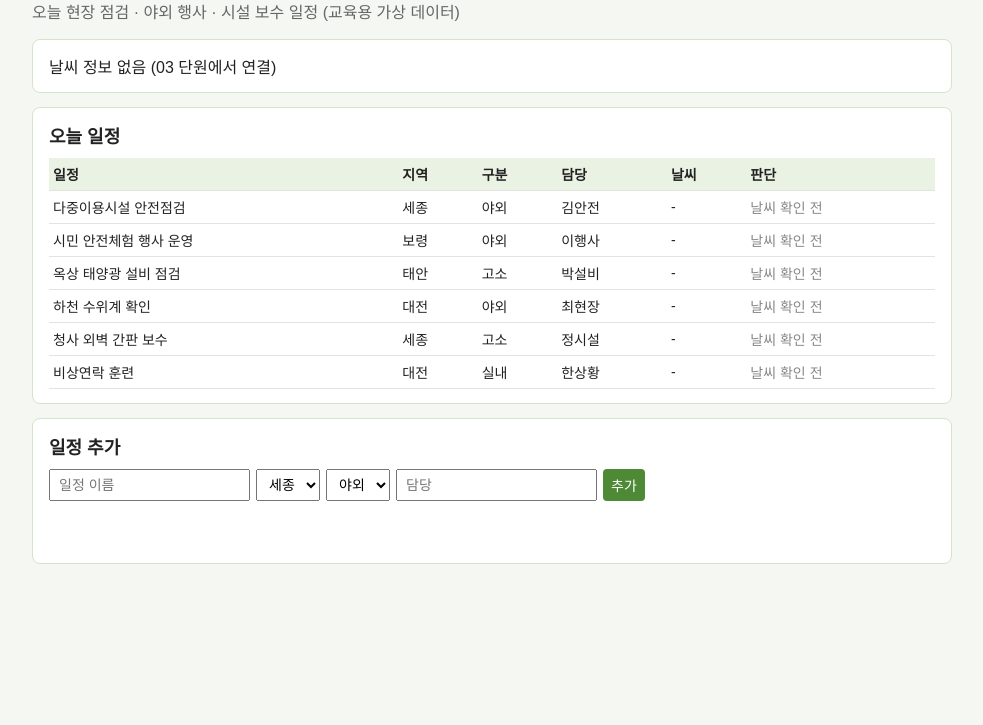
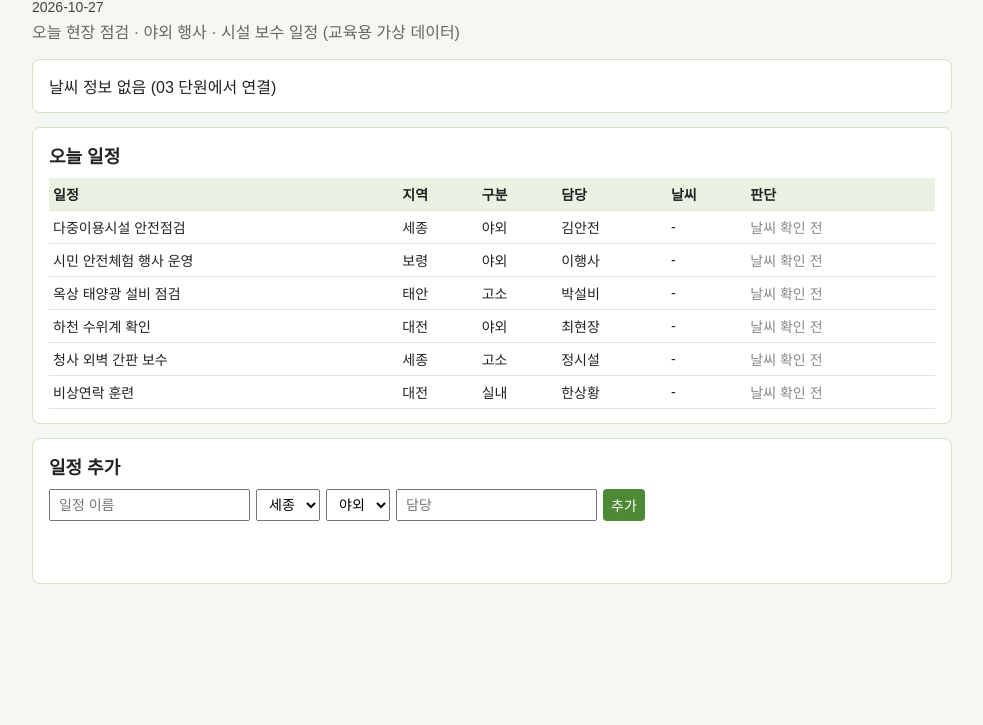
Before and after one commit to dramaq2093-creator/weather-board, a plain HTML site: page index.html in a window 1280 px wide. Shown: the part 75-800 px from the top of the page, without its empty margins (148-1131 px from the left). Drawn offline with Linux system fonts and the light colour scheme.

Commit message:
날짜 표시

```diff
--- a/app.js
+++ b/app.js
@@ -12,6 +12,13 @@ const SAMPLE_TASKS = [
 
 let tasks = [];
 let weatherByRegion = {};   // 03 단원에서 지역별 날씨를 넣음
+
+const today = new Date();
+document.getElementById('todayDate').textContent = [
+  today.getFullYear(),
+  String(today.getMonth() + 1).padStart(2, '0'),
+  String(today.getDate()).padStart(2, '0'),
+].join('-');
 
 function loadTasks() {
   const saved = JSON.parse(localStorage.getItem('wx_added') || '[]');
--- a/index.html
+++ b/index.html
@@ -9,6 +9,7 @@
 <body>
   <header>
     <h1>현장 일정 날씨판</h1>
+    <p id="todayDate" class="date"></p>
     <p class="sub">오늘 현장 점검 · 야외 행사 · 시설 보수 일정 (교육용 가상 데이터)</p>
   </header>
 
--- a/style.css
+++ b/style.css
@@ -1,5 +1,6 @@
 body { font-family: "Malgun Gothic", sans-serif; max-width: 920px; margin: 0 auto; padding: 16px; background: #f4f7f2; color: #222; }
 header h1 { margin: 8px 0 0; color: #2f6b22; }
+.date { margin: 4px 0; color: #444; font-size: 14px; }
 .sub { margin: 4px 0 16px; color: #666; }
 .card { background: #fff; border: 1px solid #d5e3c9; border-radius: 8px; padding: 14px 16px; margin-bottom: 14px; }
 h2 { font-size: 18px; margin: 0 0 10px; }
```
